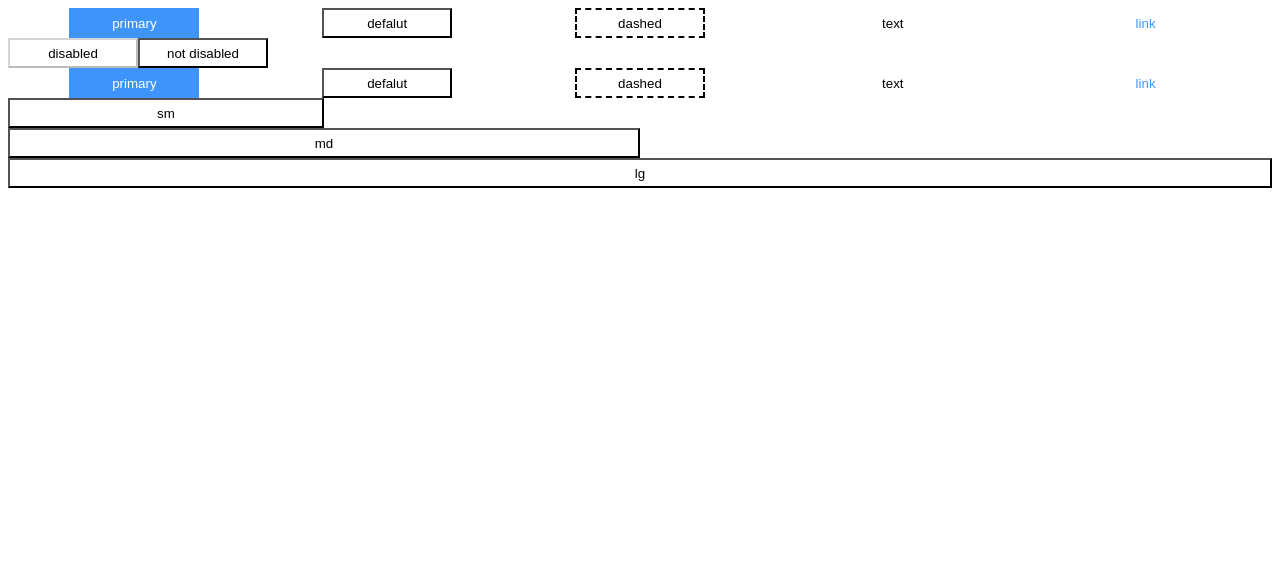
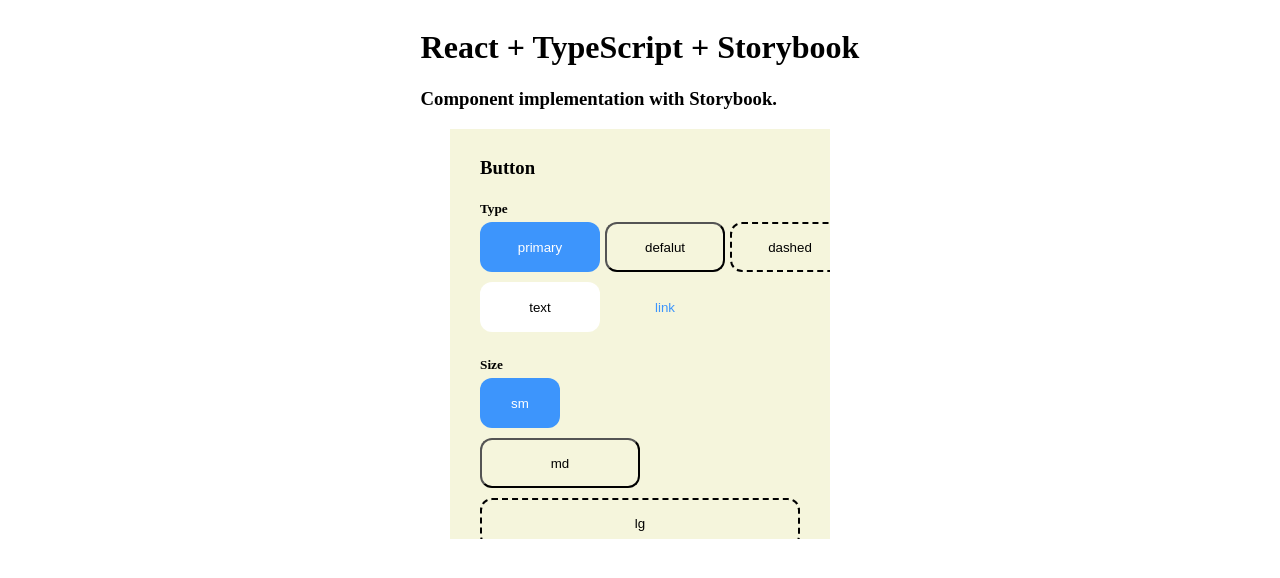
Before and after one commit to MarioChun/ReactJS-Storybook, a React (Create React App) app: page / in a window 1280 px wide. Shown: the top 578 px of the page. Built offline with nearby package versions, Linux system fonts and the light colour scheme.

Commit message:
구조 변경

```diff
--- a/src/App.tsx
+++ b/src/App.tsx
@@ -1,122 +1,15 @@
 import React from "react";
-import Button from "./stories/components/Button";
-
+import Packbutton from "./components/Packbutton";
+import PackFrame from "./components/PackFrame";
+import "./scss/app.scss";
 function App() {
   return (
     <div className="App">
-      <div style={{ display: "flex", justifyContent: "space-around" }}>
-        <Button
-          text="primary"
-          designType="primary"
-          size=""
-          disabled={false}
-          danger={false}
-        />
-        <Button
-          text="defalut"
-          designType="default"
-          size=""
-          disabled={false}
-          danger={false}
-        />
-        <Button
-          text="dashed"
-          designType="dashed"
-          size=""
-          disabled={false}
-          danger={false}
-        />
-        <Button
-          text="text"
-          designType="text"
-          size=""
-          disabled={false}
-          danger={false}
-        />
-        <Button
-          text="link"
-          designType="link"
-          size=""
-          disabled={false}
-          danger={false}
-        />
+      <div>
+        <h1>React + TypeScript + Storybook</h1>
+        <h3>Component implementation with Storybook.</h3>
       </div>
-      <div style={{ display: "flex" }}>
-        <Button
-          text="disabled"
-          designType="default"
-          size=""
-          disabled={true}
-          danger={false}
-        />
-        <Button
-          text="not disabled"
-          designType="default"
-          size=""
-          disabled={false}
-          danger={false}
-        />
-      </div>
-      <div style={{ display: "flex", justifyContent: "space-around" }}>
-        <Button
-          text="primary"
-          designType="primary"
-          size=""
-          disabled={false}
-          danger={true}
-        />
-        <Button
-          text="defalut"
-          designType="default"
-          size=""
-          disabled={false}
-          danger={true}
-        />
-        <Button
-          text="dashed"
-          designType="dashed"
-          size=""
-          disabled={false}
-          danger={true}
-        />
-        <Button
-          text="text"
-          designType="text"
-          size=""
-          disabled={false}
-          danger={true}
-        />
-        <Button
-          text="link"
-          designType="link"
-          size=""
-          disabled={false}
-          danger={true}
-        />
-      </div>
-      <div>
-        <Button
-          text="sm"
-          designType="default"
-          size="sm"
-          disabled={false}
-          danger={false}
-        />
-        <Button
-          text="md"
-          designType="default"
-          size="md"
-          disabled={false}
-          danger={false}
-        />
-        <Button
-          text="lg"
-          designType="default"
-          size="lg"
-          disabled={false}
-          danger={false}
-        />
-      </div>
+      <PackFrame text="Button" children={<Packbutton />} />
     </div>
   );
 }
--- /dev/null
+++ b/src/components/PackFrame.tsx
@@ -0,0 +1,19 @@
+import React, { Children } from "react";
+import Packbutton from "./Packbutton";
+import "./packframe.scss";
+
+interface frameProps {
+  text: string;
+  children?: React.ReactNode;
+}
+
+const PackFrame: React.FC<frameProps> = ({ text, children }) => {
+  return (
+    <div className="frameline">
+      <h3>{text}</h3>
+      {children}
+    </div>
+  );
+};
+
+export default PackFrame;
--- /dev/null
+++ b/src/components/Packbutton.tsx
@@ -0,0 +1,73 @@
+import React from "react";
+import Button from "./Button";
+
+function Packbutton() {
+  return (
+    <div>
+      <h5 style={{ marginBottom: "5px" }}>Type</h5>
+      <div style={{ display: "flex", justifyContent: "left" }}>
+        <Button
+          text="primary"
+          designType="primary"
+          size=""
+          disabled={false}
+          danger={false}
+        />
+        <Button
+          text="defalut"
+          designType="default"
+          size=""
+          disabled={false}
+          danger={false}
+        />
+        <Button
+          text="dashed"
+          designType="dashed"
+          size=""
+          disabled={false}
+          danger={false}
+        />
+      </div>
+      <div style={{ display: "flex", justifyContent: "left" }}>
+        <Button
+          text="text"
+          designType="text"
+          size=""
+          disabled={false}
+          danger={false}
+        />
+        <Button
+          text="link"
+          designType="link"
+          size=""
+          disabled={false}
+          danger={false}
+        />
+      </div>
+      <h5 style={{ marginTop: "15px", marginBottom: "5px" }}>Size</h5>
+      <Button
+        text="sm"
+        designType="primary"
+        size="sm"
+        disabled={false}
+        danger={false}
+      />
+      <Button
+        text="md"
+        designType="default"
+        size="md"
+        disabled={false}
+        danger={false}
+      />
+      <Button
+        text="lg"
+        designType="dashed"
+        size="lg"
+        disabled={false}
+        danger={false}
+      />
+    </div>
+  );
+}
+
+export default Packbutton;
--- a/src/stories/components/button.scss
+++ b/src/components/button.scss
@@ -1,8 +1,11 @@
 /* "primary" | "defalut" | "text" | "link"; */
 // designType
 button {
-  width: 130px;
-  height: 30px;
+  width: 120px;
+  height: 50px;
+  border-radius: 12px;
+  margin-right: 5px;
+  margin-bottom: 10px;
 }
 
 .primary {
--- /dev/null
+++ b/src/components/packframe.scss
@@ -0,0 +1,9 @@
+.frameline {
+  width: 25vw;
+  height: 50vh;
+  background-color: beige;
+  overflow: auto;
+  padding-top: 10px;
+  padding-left: 30px;
+  padding-right: 30px;
+}
--- /dev/null
+++ b/src/scss/app.scss
@@ -0,0 +1,5 @@
+.App {
+  display: flex;
+  flex-direction: column;
+  align-items: center;
+}
```
Also changed, not shown: src/stories/components/Title.tsx (deleted, +0 -11 lines), src/components/Button.tsx (renamed from src/stories/components/Button.tsx), 1 other file (tests, documents, lock files or other folders).
